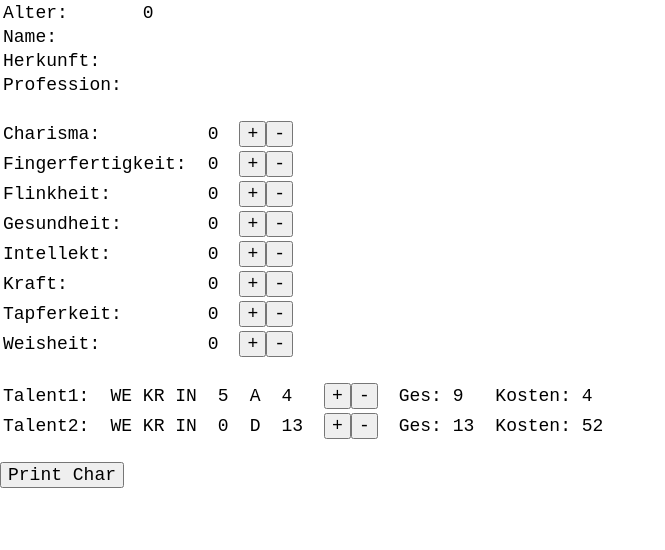
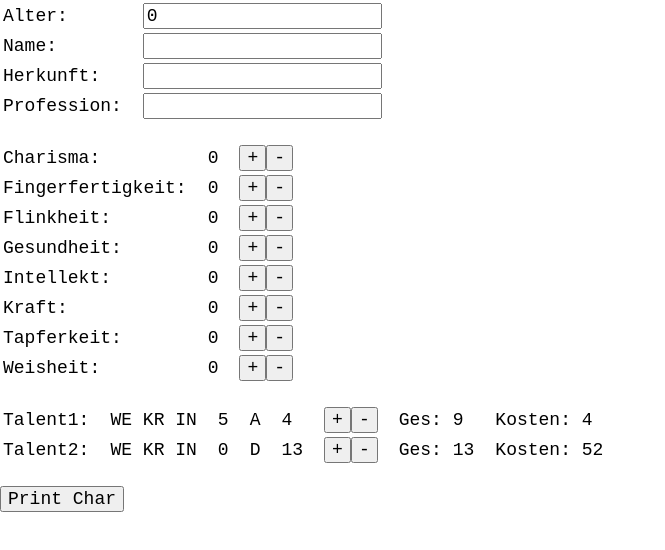
Before and after one commit to Jarpos/jarncc-2, an Angular app: page /editor in a window 1280 px wide. Shown: the top 550 px of the page, without its empty margins (0-665 px from the left). Built offline with nearby package versions, Linux system fonts and the light colour scheme.

Commit message:
make value inputable

```diff
--- a/src/app/pages/c-char-editor/c-char-editor.component.html
+++ b/src/app/pages/c-char-editor/c-char-editor.component.html
@@ -3,7 +3,9 @@
     <table>
         <tr *ngFor="let i of character._information | keyvalue">
             <td title="{{ i.value.explanation }}">{{ i.value.name }}:</td>
-            <td>{{ i.value.value }}</td>
+            <td>
+                <input [(ngModel)]="i.value.value">
+            </td>
         </tr>
     </table>
     <br>
```
